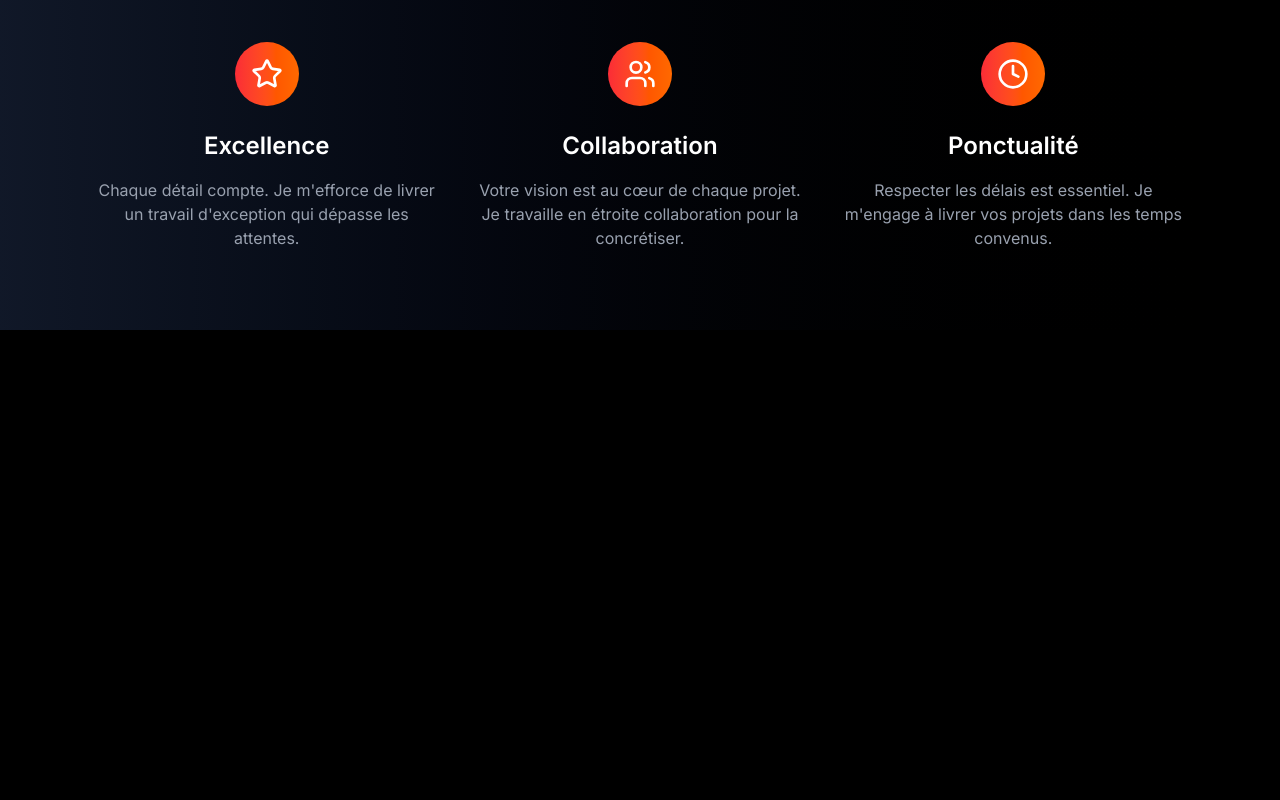
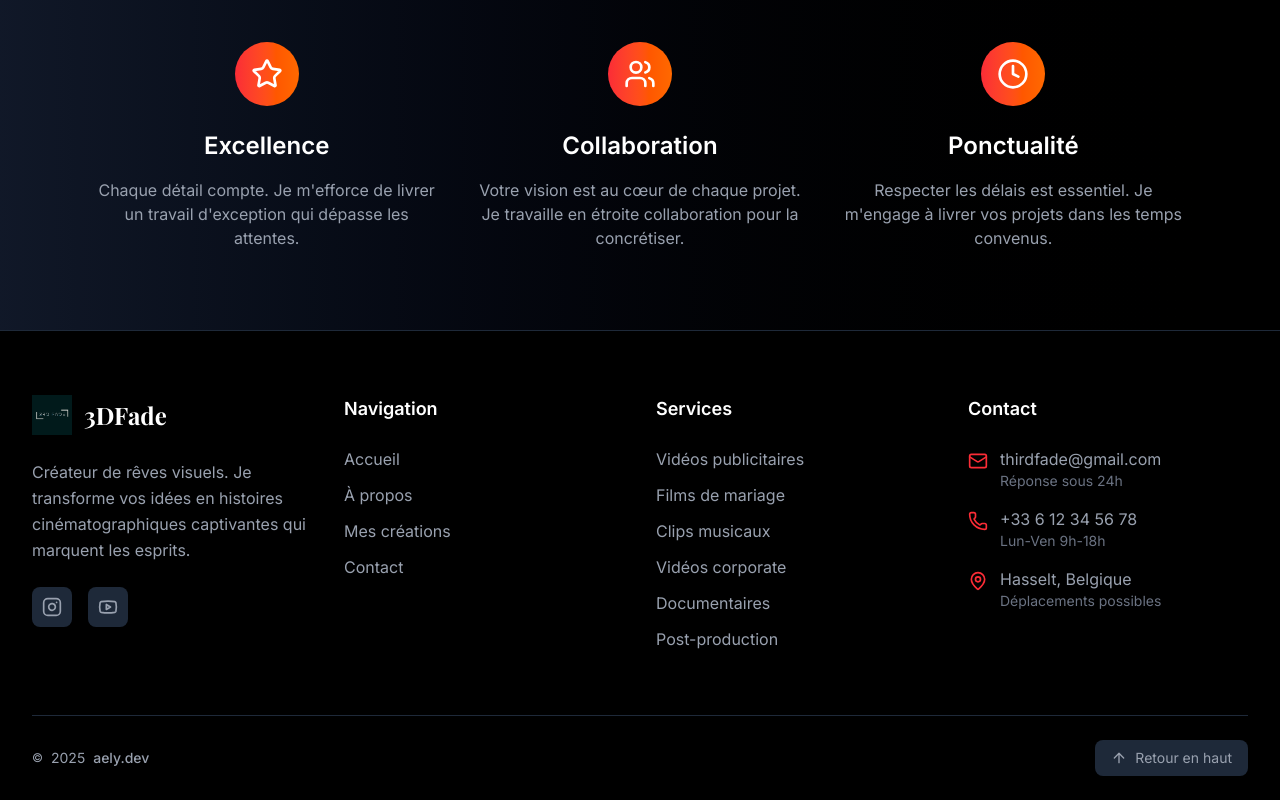
Before and after one commit to ali-hbl/3dfade, a Next.js app: page /about in a window 1280 px wide. Shown: the part 2550-3350 px from the top of the page. Before the commit the page ends 2880 px from the top, so only its background shows below. Built offline with nearby package versions, Linux system fonts and the light colour scheme; a web font is replaced by a local one.

Commit message:
feat: footer

```diff
--- a/src/app/layout.tsx
+++ b/src/app/layout.tsx
@@ -1,3 +1,4 @@
+import Footer from "@/components/Footer";
 import Navigation from "@/components/Navigation";
 import type { Metadata } from "next";
 import { Inter, Playfair_Display } from "next/font/google";
@@ -52,6 +53,7 @@ export default function RootLayout({
         <main className="min-h-screen">
           {children}
         </main>
+        <Footer />
       </body>
     </html>
   );
--- /dev/null
+++ b/src/components/Footer.tsx
@@ -0,0 +1,217 @@
+'use client';
+
+import { motion } from 'framer-motion';
+import { ArrowUp, ExternalLink, Instagram, Mail, MapPin, Phone, Youtube } from 'lucide-react';
+import Image from 'next/image';
+import Link from 'next/link';
+
+const Footer = () => {
+  const scrollToTop = () => {
+    window.scrollTo({ top: 0, behavior: 'smooth' });
+  };
+
+  const socialLinks = [
+    {
+      name: 'Instagram',
+      href: 'https://instagram.com/3rdfade',
+      icon: Instagram,
+      color: 'hover:text-pink-500',
+    },
+    {
+      name: 'YouTube',
+      href: 'https://youtube.com/@3rdfade',
+      icon: Youtube,
+      color: 'hover:text-red-500',
+    },
+  ];
+
+  const quickLinks = [
+    { name: 'Accueil', href: '/' },
+    { name: 'À propos', href: '/about' },
+    { name: 'Mes créations', href: '/creations' },
+    { name: 'Contact', href: '/contact' },
+  ];
+
+  const services = [
+    'Vidéos publicitaires',
+    'Films de mariage',
+    'Clips musicaux',
+    'Vidéos corporate',
+    'Documentaires',
+    'Post-production',
+  ];
+
+  return (
+    <footer className="bg-black border-t border-gray-800">
+      <div className="max-w-7xl mx-auto px-4 sm:px-6 lg:px-8">
+        {/* Main Footer Content */}
+        <div className="py-16">
+          <div className="grid grid-cols-1 md:grid-cols-2 lg:grid-cols-4 gap-8">
+            {/* Brand Section */}
+            <div className="lg:col-span-1">
+              <motion.div
+                initial={{ opacity: 0, y: 20 }}
+                whileInView={{ opacity: 1, y: 0 }}
+                transition={{ duration: 0.6 }}
+                viewport={{ once: true }}
+                className="space-y-6"
+              >
+                <Link href="/" className="flex items-center space-x-3">
+                  <div className="relative w-10 h-10">
+                    <Image
+                      src="/logo.png"
+                      alt="3DFade Logo"
+                      fill
+                      className="object-contain"
+                    />
+                  </div>
+                  <span className="text-2xl font-bold font-playfair text-white">3DFade</span>
+                </Link>
+                <p className="text-gray-400 leading-relaxed">
+                  Créateur de rêves visuels. Je transforme vos idées en histoires
+                  cinématographiques captivantes qui marquent les esprits.
+                </p>
+                <div className="flex space-x-4">
+                  {socialLinks.map((social) => {
+                    const Icon = social.icon;
+                    return (
+                      <a
+                        key={social.name}
+                        href={social.href}
+                        target="_blank"
+                        rel="noopener noreferrer"
+                        className={`w-10 h-10 bg-gray-800 rounded-lg flex items-center justify-center text-gray-400 transition-all duration-300 ${social.color} hover:bg-gray-700`}
+                        aria-label={`Suivez-nous sur ${social.name}`}
+                      >
+                        <Icon className="w-5 h-5" />
+                      </a>
+                    );
+                  })}
+                </div>
+              </motion.div>
+            </div>
+
+            {/* Quick Links */}
+            <div>
+              <motion.div
+                initial={{ opacity: 0, y: 20 }}
+                whileInView={{ opacity: 1, y: 0 }}
+                transition={{ duration: 0.6, delay: 0.1 }}
+                viewport={{ once: true }}
+              >
+                <h3 className="text-lg font-semibold text-white mb-6">Navigation</h3>
+                <ul className="space-y-3">
+                  {quickLinks.map((link) => (
+                    <li key={link.name}>
+                      <Link
+                        href={link.href}
+                        className="text-gray-400 hover:text-white transition-colors duration-200"
+                      >
+                        {link.name}
+                      </Link>
+                    </li>
+                  ))}
+                </ul>
+              </motion.div>
+            </div>
+
+            {/* Services */}
+            <div>
+              <motion.div
+                initial={{ opacity: 0, y: 20 }}
+                whileInView={{ opacity: 1, y: 0 }}
+                transition={{ duration: 0.6, delay: 0.2 }}
+                viewport={{ once: true }}
+              >
+                <h3 className="text-lg font-semibold text-white mb-6">Services</h3>
+                <ul className="space-y-3">
+                  {services.map((service) => (
+                    <li key={service} className="text-gray-400">
+                      {service}
+                    </li>
+                  ))}
+                </ul>
+              </motion.div>
+            </div>
+
+            {/* Contact Info */}
+            <div>
+              <motion.div
+                initial={{ opacity: 0, y: 20 }}
+                whileInView={{ opacity: 1, y: 0 }}
+                transition={{ duration: 0.6, delay: 0.3 }}
+                viewport={{ once: true }}
+              >
+                <h3 className="text-lg font-semibold text-white mb-6">Contact</h3>
+                <div className="space-y-4">
+                  <div className="flex items-start space-x-3">
+                    <Mail className="w-5 h-5 text-red-500 mt-1 flex-shrink-0" />
+                    <div>
+                      <p className="text-gray-400">thirdfade@gmail.com</p>
+                      <p className="text-sm text-gray-500">Réponse sous 24h</p>
+                    </div>
+                  </div>
+                  <div className="flex items-start space-x-3">
+                    <Phone className="w-5 h-5 text-red-500 mt-1 flex-shrink-0" />
+                    <div>
+                      <p className="text-gray-400">+33 6 12 34 56 78</p>
+                      <p className="text-sm text-gray-500">Lun-Ven 9h-18h</p>
+                    </div>
+                  </div>
+                  <div className="flex items-start space-x-3">
+                    <MapPin className="w-5 h-5 text-red-500 mt-1 flex-shrink-0" />
+                    <div>
+                      <p className="text-gray-400">Hasselt, Belgique</p>
+                      <p className="text-sm text-gray-500">Déplacements possibles</p>
+                    </div>
+                  </div>
+                </div>
+              </motion.div>
+            </div>
+          </div>
+        </div>
+
+        {/* Bottom Bar */}
+        <div className="border-t border-gray-800 py-6">
+          <div className="flex flex-col md:flex-row justify-between items-center space-y-4 md:space-y-0">
+            <motion.div
+              initial={{ opacity: 0, y: 20 }}
+              whileInView={{ opacity: 1, y: 0 }}
+              transition={{ duration: 0.6 }}
+              viewport={{ once: true }}
+              className="text-center md:text-left"
+            >
+              <div className="flex items-center space-x-2 text-gray-400 text-sm">
+                <span className="text-xs">&copy;</span>
+                <span>{new Date().getFullYear()}</span>
+                <a
+                  href="https://www.aely.dev"
+                  target="_blank"
+                  rel="noopener noreferrer"
+                  className="group flex items-center space-x-1 text-gray-400 hover:text-white transition-colors duration-200"
+                >
+                  <span className="font-medium">aely.dev</span>
+                  <ExternalLink className="w-3 h-3 opacity-0 group-hover:opacity-100 transition-opacity duration-200" />
+                </a>
+              </div>
+            </motion.div>
+
+            <motion.button
+              initial={{ opacity: 0, y: 20 }}
+              whileInView={{ opacity: 1, y: 0 }}
+              transition={{ duration: 0.6, delay: 0.1 }}
+              viewport={{ once: true }}
+              onClick={scrollToTop}
+              className="flex items-center space-x-2 bg-gray-800 hover:bg-gray-700 text-gray-400 cursor-pointer hover:text-white px-4 py-2 rounded-lg transition-all duration-300"
+            >
+              <ArrowUp className="w-4 h-4" />
+              <span className="text-sm">Retour en haut</span>
+            </motion.button>
+          </div>
+        </div>
+      </div>
+    </footer>
+  );
+};
+
+export default Footer;
```
